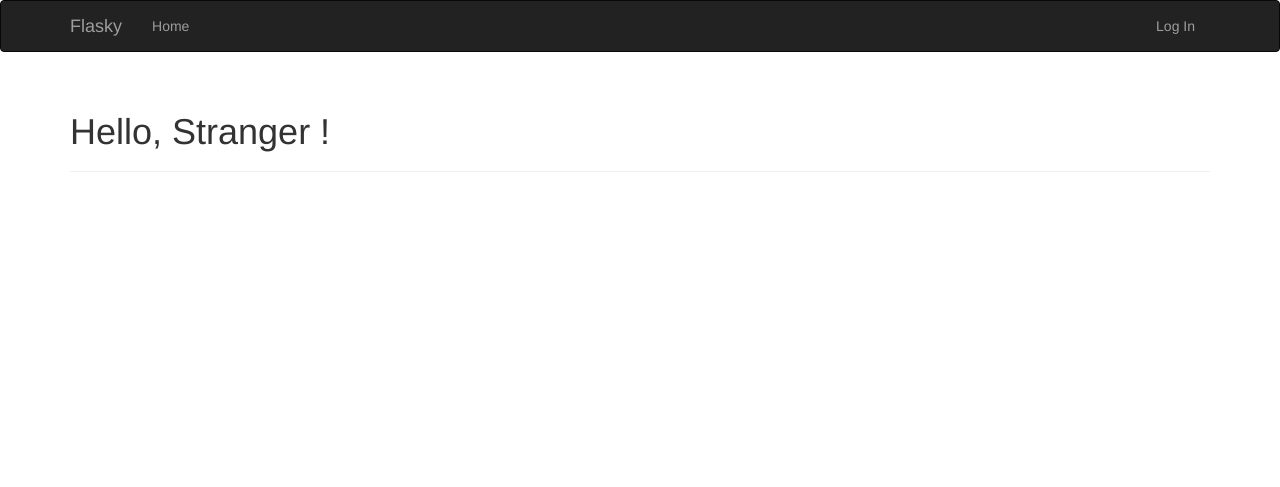
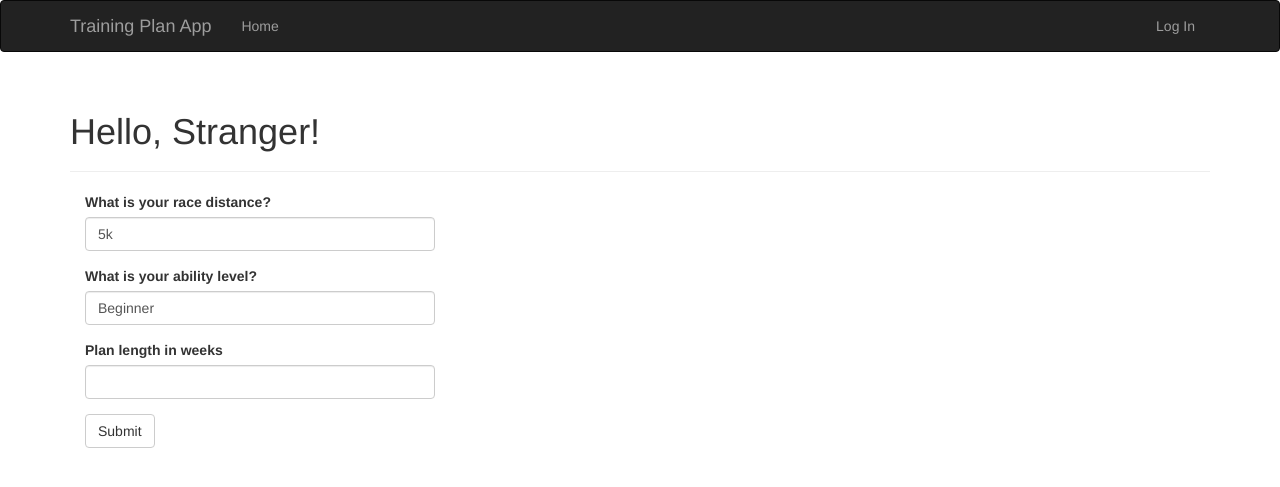
Before and after one commit to benranderson/training-plan, a Flask app: page / in a window 1280 px wide. Shown: the top 487 px of the page. Run offline with Flask 2, Linux system fonts and the light colour scheme; some libraries are stand-ins or nearby versions.

Commit message:
added plan view

```diff
--- a/app/auth/views.py
+++ b/app/auth/views.py
@@ -3,6 +3,7 @@ from flask_login import login_user, logout_user, login_required
 from . import auth
 from ..models import User
 from .forms import LoginForm
+from ..main.forms import PlanForm
 
 
 @auth.route('/login', methods=['GET', 'POST'])
--- a/app/main/forms.py
+++ b/app/main/forms.py
@@ -1,8 +1,15 @@
 from flask_wtf import FlaskForm
-from wtforms import StringField, SubmitField
+from wtforms import StringField, IntegerField, SubmitField
 from wtforms.validators import Required
 
 
 class NameForm(FlaskForm):
     name = StringField('What is your name?', validators=[Required()])
     submit = SubmitField('Submit')
+
+
+class PlanForm(FlaskForm):
+    distance = StringField('What is your race distance?', default="5k", validators=[Required()])
+    ability = StringField('What is your ability level?', default="Beginner", validators=[Required()])
+    length = IntegerField('Plan length in weeks', validators=[Required()])
+    submit = SubmitField('Submit')
--- a/app/main/views.py
+++ b/app/main/views.py
@@ -1,7 +1,11 @@
-from flask import render_template
+from flask import render_template, url_for
 from . import main
+from .forms import PlanForm
 
 
-@main.route('/')
+@main.route('/', methods=['GET', 'POST'])
 def index():
-    return render_template('index.html')
+    form = PlanForm()
+    if form.validate_on_submit():
+        return render_template('plan.html')
+    return render_template('index.html', form=form)
--- a/app/templates/base.html
+++ b/app/templates/base.html
@@ -19,7 +19,7 @@
         <span class="icon-bar"></span>
         <span class="icon-bar"></span>
       </button>
-      <a class="navbar-brand" href="{{ url_for('main.index') }}">Flasky</a>
+      <a class="navbar-brand" href="{{ url_for('main.index') }}">Training Plan App</a>
     </div>
     <div class="navbar-collapse collapse">
       <ul class="nav navbar-nav">
--- a/app/templates/index.html
+++ b/app/templates/index.html
@@ -1,14 +1,18 @@
 {% extends "base.html" %}
+{% import "bootstrap/wtf.html" as wtf %}
 
-{% block title %}Flasky{% endblock %}
+{% block title %}Training Plan App - Homepage{% endblock %}
 
 {% block page_content %}
 <div class="page-header">
     <h1>Hello,
         {% if current_user.is_authenticated %}
-            {{ current_user.username }}
+            {{ current_user.username }}!
         {% else %}
-            Stranger
-        {% endif %}!</h1>
+            Stranger!
+        {% endif %}</h1>
+</div>
+<div class="col-md-4">
+    {{ wtf.quick_form(form) }}
 </div>
 {% endblock %}
--- a/manage.py
+++ b/manage.py
@@ -2,7 +2,7 @@
 import os
 from app import create_app, db
 from app.models import User, Role
-from flask_script import Manager, Shell
+from flask_script import Manager, Shell, Server
 from flask_migrate import Migrate, MigrateCommand
 
 app = create_app(os.getenv('FLASK_CONFIG') or 'default')
@@ -16,6 +16,7 @@ def make_shell_context():
 
 manager.add_command("shell", Shell(make_context=make_shell_context))
 manager.add_command('db', MigrateCommand)
+manager.add_command('runserver', Server(host='0.0.0.0', port=8080))
 
 
 @manager.command
```
